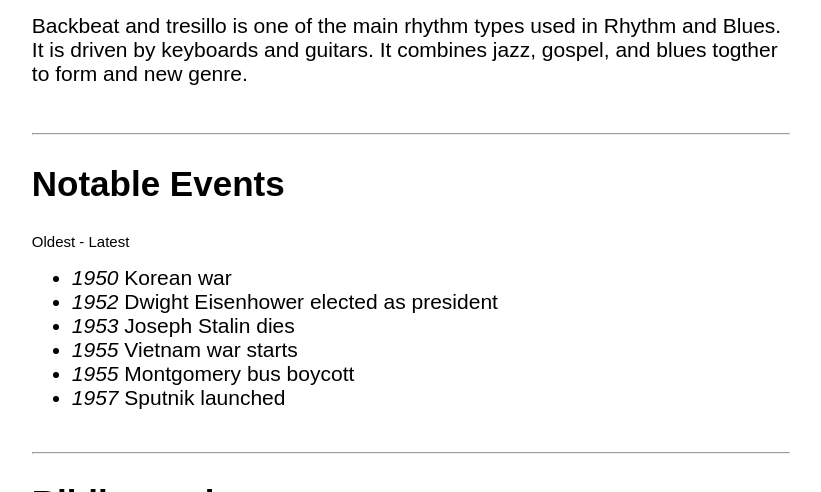
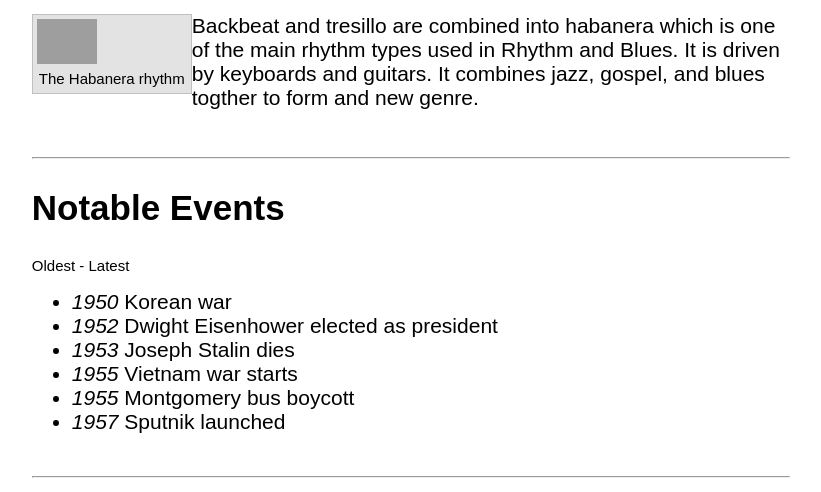
Before and after one commit to WingWangBingBang/WingWangBingBang.github.io, a plain HTML site: page index.html in a window 1280 px wide. Shown: the part 608-1100 px from the top of the page, without its empty margins (229-1050 px from the left). Drawn offline with Linux system fonts and the light colour scheme; grey boxes are pictures that could not be loaded.

Commit message:
asdgahaehaehaa

```diff
--- a/index.html
+++ b/index.html
@@ -76,8 +76,15 @@
 
     <section>
       <h2>Characteristics</h2>
+      <div style="float: left;" class="image-back">
+        <img
+          src="https://upload.wikimedia.org/wikipedia/commons/thumb/7/78/Habanera_cut-time.jpg/250px-Habanera_cut-time.jpg"
+          alt="Habanera Rhythm" style="width: 60px; height: auto;">
+        <br>
+        <p style="font-size: 15px; margin: 2px;">The Habanera rhythm</p>
+      </div>
       <p>
-        Backbeat and tresillo is one of the main rhythm types used in Rhythm and Blues. It is driven by keyboards and
+        Backbeat and tresillo are combined into habanera which is one of the main rhythm types used in Rhythm and Blues. It is driven by keyboards and
         guitars.
         It combines jazz, gospel, and blues togther to form and new genre.
       </p>
```
